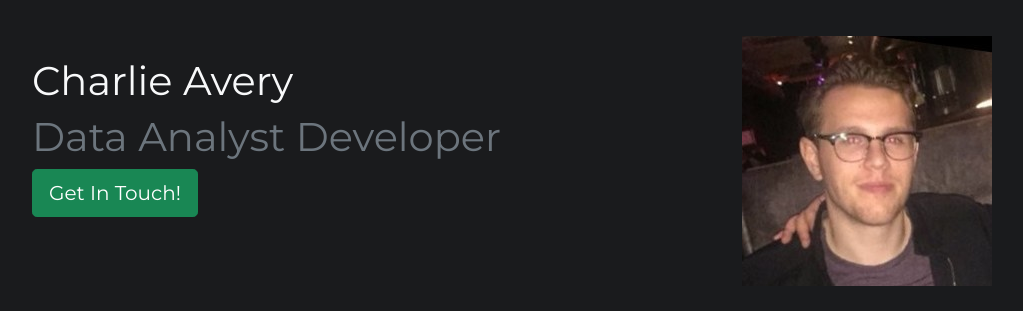
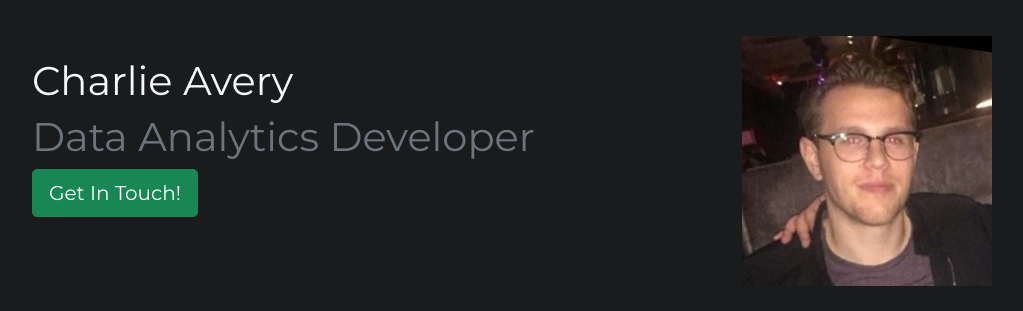
Before and after one commit to charliewhu/Dj_Portfolio, a Django app: page / in a window 1280 px wide. Shown: the part 72-383 px from the top of the page, without its empty margins (54-1077 px from the left). Run offline with Django 3.2, Linux system fonts and the light colour scheme; data that the repository does not hold is empty; some libraries are stand-ins or nearby versions.

Commit message:
Update index.html

```diff
--- a/templates/portfolio/main/index.html
+++ b/templates/portfolio/main/index.html
@@ -8,7 +8,7 @@
     <div class="d-md-flex align-items-center justify-content-between">
       <div class="col mb-5 mx-1">
         <h1>Charlie Avery </h1>
-        <h1 class="text-muted">Data Analyst Developer</h1>
+        <h1 class="text-muted">Data Analytics Developer</h1>
         {% for i in intro %}
           <p class="lead my-3">
             {{ i.content | safe }}
```
